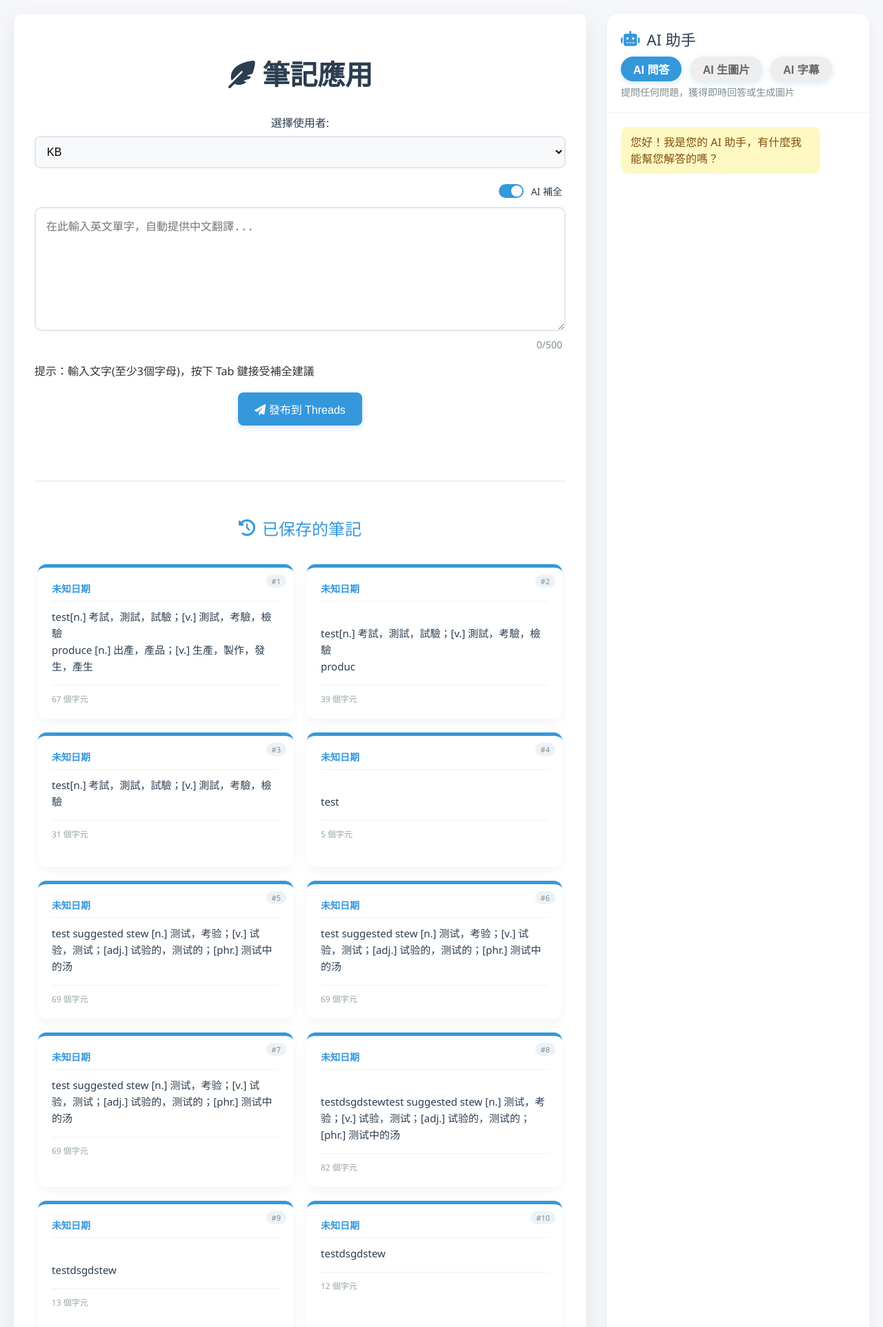
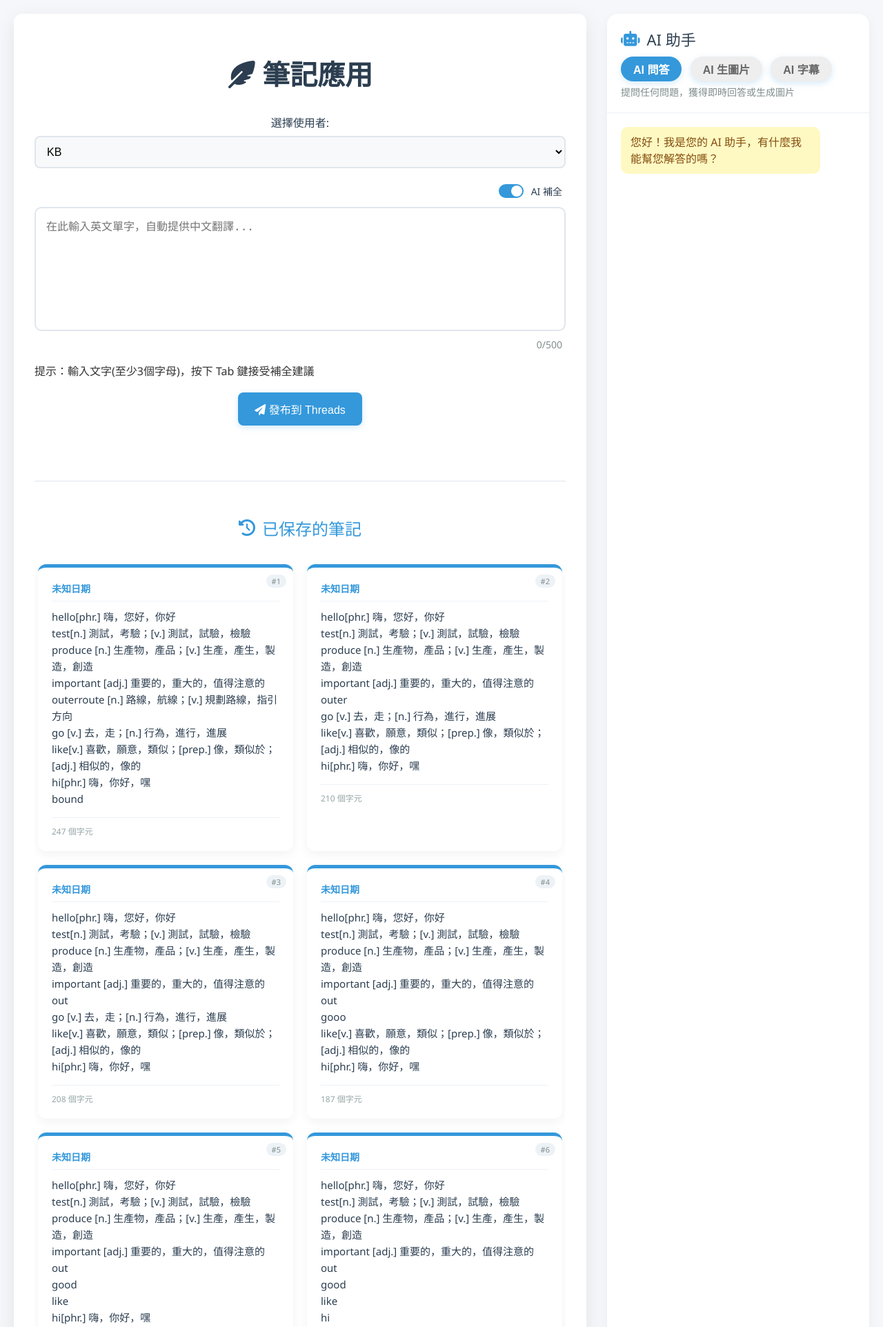
Before and after one commit to scott0127/auto_thread_post, a Flask app: page / in a window 1280 px wide. Shown: the top 1924 px of the page at 69% size. Run offline with Flask 3, Linux system fonts and the light colour scheme; some libraries are stand-ins or nearby versions.

Commit message:
修正 AI 補全功能的邏輯，優化使用者輸入體驗，並調整樣式以禁用文本框調整大小

```diff
--- a/notes_versions.txt
+++ b/notes_versions.txt
@@ -1,25 +1,90 @@
-test[n.] 考試，測試，試驗；[v.] 測試，考驗，檢驗
-produce [n.] 出產，產品；[v.] 生產，製作，發生，產生
+hello[phr.] 嗨，您好，你好
+test[n.] 測試，考驗；[v.] 測試，試驗，檢驗
+produce [n.] 生產物，產品；[v.] 生產，產生，製造，創造
+important [adj.] 重要的，重大的，值得注意的
+outerroute [n.] 路線，航線；[v.] 規劃路線，指引方向
+go [v.] 去，走；[n.] 行為，進行，進展
+like[v.] 喜歡，願意，類似；[prep.] 像，類似於；[adj.] 相似的，像的
+hi[phr.] 嗨，你好，嘿
+bound
 
+hello[phr.] 嗨，您好，你好
+test[n.] 測試，考驗；[v.] 測試，試驗，檢驗
+produce [n.] 生產物，產品；[v.] 生產，產生，製造，創造
+important [adj.] 重要的，重大的，值得注意的
+outer
+go [v.] 去，走；[n.] 行為，進行，進展
+like[v.] 喜歡，願意，類似；[prep.] 像，類似於；[adj.] 相似的，像的
+hi[phr.] 嗨，你好，嘿
 
-test[n.] 考試，測試，試驗；[v.] 測試，考驗，檢驗
-produc
+hello[phr.] 嗨，您好，你好
+test[n.] 測試，考驗；[v.] 測試，試驗，檢驗
+produce [n.] 生產物，產品；[v.] 生產，產生，製造，創造
+important [adj.] 重要的，重大的，值得注意的
+out
+go [v.] 去，走；[n.] 行為，進行，進展
+like[v.] 喜歡，願意，類似；[prep.] 像，類似於；[adj.] 相似的，像的
+hi[phr.] 嗨，你好，嘿
 
-test[n.] 考試，測試，試驗；[v.] 測試，考驗，檢驗
+hello[phr.] 嗨，您好，你好
+test[n.] 測試，考驗；[v.] 測試，試驗，檢驗
+produce [n.] 生產物，產品；[v.] 生產，產生，製造，創造
+important [adj.] 重要的，重大的，值得注意的
+out
+gooo
+like[v.] 喜歡，願意，類似；[prep.] 像，類似於；[adj.] 相似的，像的
+hi[phr.] 嗨，你好，嘿
 
+hello[phr.] 嗨，您好，你好
+test[n.] 測試，考驗；[v.] 測試，試驗，檢驗
+produce [n.] 生產物，產品；[v.] 生產，產生，製造，創造
+important [adj.] 重要的，重大的，值得注意的
+out
+good
+like
+hi[phr.] 嗨，你好，嘿
 
-test
+hello[phr.] 嗨，您好，你好
+test[n.] 測試，考驗；[v.] 測試，試驗，檢驗
+produce [n.] 生產物，產品；[v.] 生產，產生，製造，創造
+important [adj.] 重要的，重大的，值得注意的
+out
+good
+like
+hi
 
-test suggested stew [n.] 测试，考验；[v.] 试验，测试；[adj.] 试验的，测试的；[phr.] 测试中的汤
+hello[phr.] 嗨，您好，你好
+test[n.] 測試，考驗；[v.] 測試，試驗，檢驗
+produce [n.] 生產物，產品；[v.] 生產，產生，製造，創造
+important [adj.] 重要的，重大的，值得注意的
+out
+good
+likee [v.] 喜歡，喜愛；[prep.] 如，同；[adj.] 類似的，似的e [v.] 喜歡，喜愛；[prep.] 如，同；[adj.] 類似的，似的
+hi
 
-test suggested stew [n.] 测试，考验；[v.] 试验，测试；[adj.] 试验的，测试的；[phr.] 测试中的汤
+hello[phr.] 嗨，您好，你好
+test[n.] 測試，考驗；[v.] 測試，試驗，檢驗
+produce [n.] 生產物，產品；[v.] 生產，產生，製造，創造
+important [adj.] 重要的，重大的，值得注意的
+out
+good
+like
+hi[phr.] 嗨，您好，嘿[phr.] 嗨，您好，嘿
 
-test suggested stew [n.] 测试，考验；[v.] 试验，测试；[adj.] 试验的，测试的；[phr.] 测试中的汤
+hello[phr.] 嗨，您好，你好
+test[n.] 測試，考驗；[v.] 測試，試驗，檢驗
+produce [n.] 生產物，產品；[v.] 生產，產生，製造，創造
+important [adj.] 重要的，重大的，值得注意的
+out
+good
+lik
+hi[phr.] 嗨，您好，嘿[phr.] 嗨，您好，嘿
 
-
-testdsgdstewtest suggested stew [n.] 测试，考验；[v.] 试验，测试；[adj.] 试验的，测试的；[phr.] 测试中的汤
-
-
-testdsgdstew
-
-testdsgdstew
+hello[phr.] 嗨，您好，你好
+test[n.] 測試，考驗；[v.] 測試，試驗，檢驗
+produce [n.] 生產物，產品；[v.] 生產，產生，製造，創造
+important [adj.] 重要的，重大的，值得注意的
+out
+good
+like
+hi
--- a/static/style.css
+++ b/static/style.css
@@ -548,6 +548,7 @@ button:hover {
     z-index: 2;
     caret-color: #000;
     color: #333;  /* 確保文字顏色清晰 */
+    resize: none;
 }
 .ai-toggle-group {
     margin: 10px 0 0 0;
--- a/templates/index.html
+++ b/templates/index.html
@@ -274,77 +274,26 @@
 
       function showAISuggestion(originalText, completion) {
         const noteInput = document.getElementById("noteInput");
-        const textarea = noteInput;
-        const text = textarea.value;
-        const cursorPos = textarea.selectionEnd;
+        const cursorPos = noteInput.selectionEnd;
+
         if (!completion) {
           clearAISuggestion();
           return;
         }
+
         currentAISuggestion = completion;
         suggestionVisible = true;
-        const beforeCursor = text.substring(0, cursorPos);
-        const lines = beforeCursor.split("\n");
-        const currentLine = lines[lines.length - 1];
-        const allLines = text.split("\n");
-        const currentLineIndex = lines.length - 1;
-        const fullCurrentLine = allLines[currentLineIndex] || "";
-        const afterCursor = fullCurrentLine.substring(currentLine.length);
-        let hintElem = document.getElementById("floating-hint");
-        if (!hintElem) {
-          hintElem = document.createElement("div");
-          hintElem.id = "floating-hint";
-          hintElem.style.position = "absolute";
-          hintElem.style.zIndex = "1000";
-          hintElem.style.pointerEvents = "none";
-          hintElem.style.backgroundColor = "transparent";
-          hintElem.style.fontFamily = getComputedStyle(textarea).fontFamily;
-          hintElem.style.fontSize = getComputedStyle(textarea).fontSize;
-          hintElem.style.whiteSpace = "pre";
-          document.body.appendChild(hintElem);
-        }
-        const rect = textarea.getBoundingClientRect();
-        const temp = document.createElement("div");
-        temp.style.position = "absolute";
-        temp.style.visibility = "hidden";
-        temp.style.whiteSpace = "pre-wrap";
-        temp.style.wordWrap = "break-word";
-        temp.style.overflow = "hidden";
-        temp.style.width = textarea.clientWidth - 30 + "px";
-        temp.style.height = "auto";
-        temp.style.fontFamily = getComputedStyle(textarea).fontFamily;
-        temp.style.fontSize = getComputedStyle(textarea).fontSize;
-        temp.style.lineHeight = getComputedStyle(textarea).lineHeight;
-        temp.textContent = currentLine;
-        document.body.appendChild(temp);
-        const textWidth = getTextWidth(currentLine, textarea);
-        document.body.removeChild(temp);
-        const paddingLeft = parseInt(getComputedStyle(textarea).paddingLeft);
-        const paddingTop = parseInt(getComputedStyle(textarea).paddingTop);
-        const lineHeight = parseInt(getComputedStyle(textarea).lineHeight);
-        hintElem.style.left =
-          rect.left + textWidth + paddingLeft + window.scrollX + "px";
-        hintElem.style.top =
-          rect.top +
-          (lines.length - 1) * lineHeight +
-          paddingTop +
-          window.scrollY +
-          "px";
-        hintElem.innerHTML =
-          formatWordSuggestion(completion) +
-          (afterCursor
-            ? `<span style="color: #000000;">${afterCursor}</span>`
-            : "");
-        hintElem.style.color = "#aaaaaa";
+
+        // 在輸入框中顯示補全字
+        const beforeCursor = noteInput.value.substring(0, cursorPos);
+        const afterCursor = noteInput.value.substring(cursorPos);
+        const fullText = beforeCursor + completion + afterCursor;
+
+        // 設定輸入框的值，並選中補全部分
+        noteInput.value = fullText;
+        noteInput.setSelectionRange(cursorPos, cursorPos + completion.length);
       }
-
-      function clearAISuggestion() {
-        const hintElem = document.getElementById("floating-hint");
-        if (hintElem) hintElem.innerHTML = "";
-        currentAISuggestion = "";
-        suggestionVisible = false;
-      }
-
+      // 監聽鍵盤事件
       document
         .getElementById("noteInput")
         .addEventListener("keydown", function (e) {
@@ -360,23 +309,68 @@
           } else if (e.key === "Escape" && suggestionVisible) {
             e.preventDefault();
             clearAISuggestion();
+          } else {
+            clearAISuggestion(); // 清除補全字，因為使用者繼續輸入
+          }
+        });
+      function clearAISuggestion() {
+        const noteInput = document.getElementById("noteInput");
+        if (suggestionVisible && currentAISuggestion) {
+          const cursorPos = noteInput.selectionStart;
+          const beforeCursor = noteInput.value.substring(0, cursorPos);
+          const afterCursor = noteInput.value.substring(
+            cursorPos + currentAISuggestion.length
+          );
+          noteInput.value = beforeCursor + afterCursor;
+          noteInput.setSelectionRange(cursorPos, cursorPos);
+        }
+        currentAISuggestion = "";
+        suggestionVisible = false;
+      }
+
+      document
+        .getElementById("noteInput")
+        .addEventListener("keydown", function (e) {
+          if (e.key === "Tab" && suggestionVisible) {
+            e.preventDefault(); // 阻止 Tab 鍵的預設行為
+            acceptAISuggestion();
+          } else if (e.key === "ArrowRight" && suggestionVisible) {
+            const cursorPos = this.selectionStart;
+            if (cursorPos === this.value.length) {
+              e.preventDefault();
+              acceptAISuggestion();
+            }
+          } else if (e.key === "Escape" && suggestionVisible) {
+            e.preventDefault();
+            clearAISuggestion();
+          } else {
+            clearAISuggestion(); // 清除補全字，因為使用者繼續輸入
           }
         });
 
       function acceptAISuggestion() {
         if (!suggestionVisible || !currentAISuggestion) return;
+
         const noteInput = document.getElementById("noteInput");
         const cursorPos = noteInput.selectionEnd;
-        const text = noteInput.value;
-        const beforeCursor = text.substring(0, cursorPos);
-        const afterCursor = text.substring(cursorPos);
-        noteInput.value =
-          beforeCursor + currentAISuggestion + "\n" + afterCursor;
-        const newPos = cursorPos + currentAISuggestion.length + 1;
-        noteInput.setSelectionRange(newPos, newPos);
-        clearAISuggestion();
-        updateCharCount();
-        noteInput.dispatchEvent(new Event("input", { bubbles: true }));
+
+        // 分割輸入框內容
+        const beforeCursor = noteInput.value.substring(0, cursorPos);
+        const afterCursor = noteInput.value.substring(cursorPos);
+
+        // 插入補全字
+        const newText = beforeCursor  + afterCursor;
+
+        // 更新輸入框內容
+        noteInput.value = newText;
+
+        // 移動光標到補全字後
+        const newCursorPos = cursorPos + currentAISuggestion.length;
+        noteInput.setSelectionRange(newCursorPos, newCursorPos);
+
+        // 清除補全狀態
+        currentAISuggestion = "";
+        suggestionVisible = false;
       }
 
       // ====== 筆記自動保存與發佈 ======
@@ -753,8 +747,10 @@
                   document.body.removeChild(a);
                   URL.revokeObjectURL(url);
                 }, 100);
-                document.getElementById("subtitleResult").innerText = "字幕已下載！";
-                document.getElementById("downloadSubtitleBtn").style.display = "none";
+                document.getElementById("subtitleResult").innerText =
+                  "字幕已下載！";
+                document.getElementById("downloadSubtitleBtn").style.display =
+                  "none";
                 return;
               });
             } else {
@@ -762,14 +758,16 @@
               return res.json().then((data) => {
                 document.getElementById("subtitleResult").innerText =
                   data.error || "產生失敗";
-                document.getElementById("downloadSubtitleBtn").style.display = "none";
+                document.getElementById("downloadSubtitleBtn").style.display =
+                  "none";
               });
             }
           })
           .catch((err) => {
             document.getElementById("subtitleResult").innerText =
               "發生錯誤：" + err;
-            document.getElementById("downloadSubtitleBtn").style.display = "none";
+            document.getElementById("downloadSubtitleBtn").style.display =
+              "none";
           });
       };
 
```
